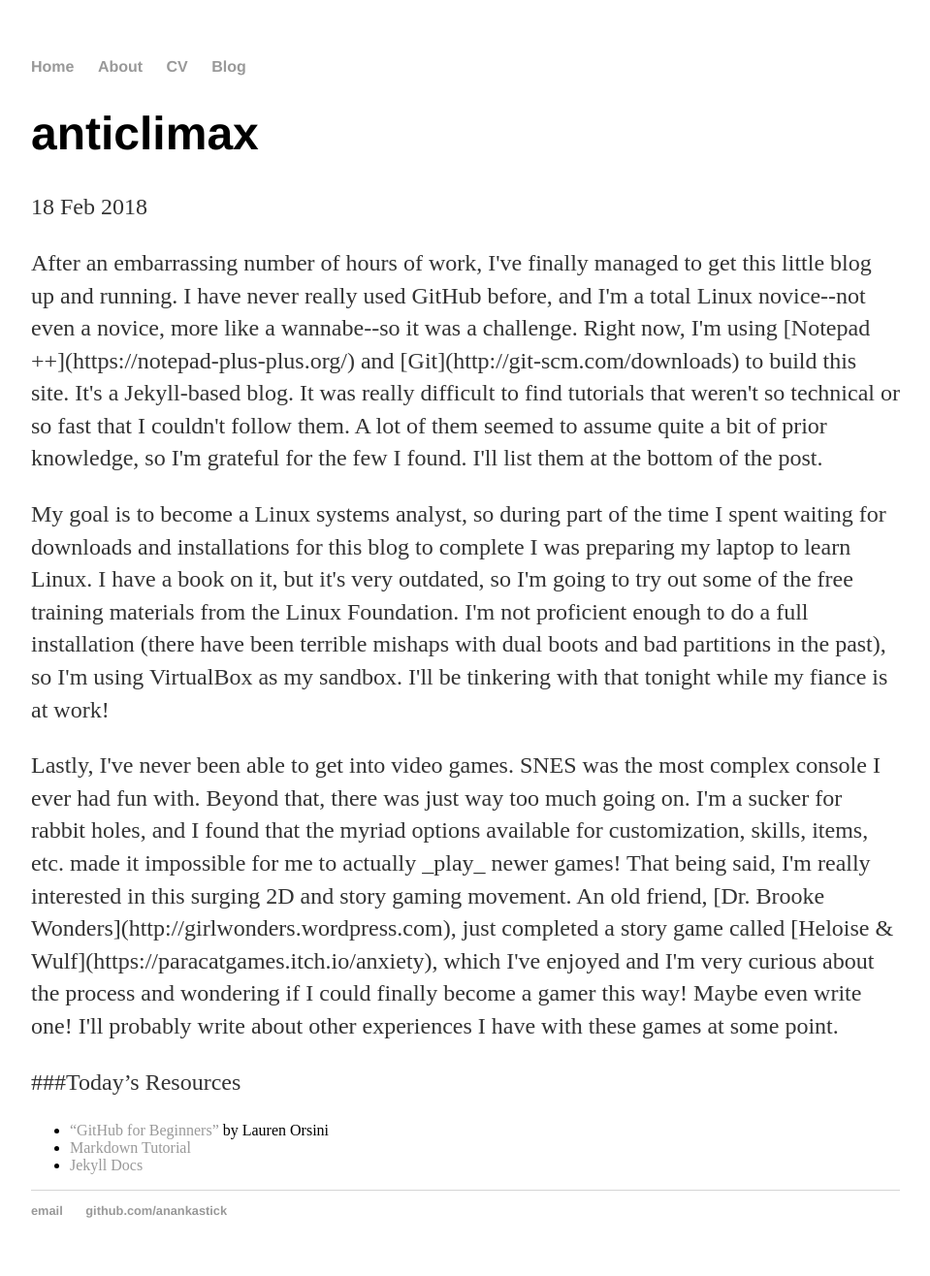
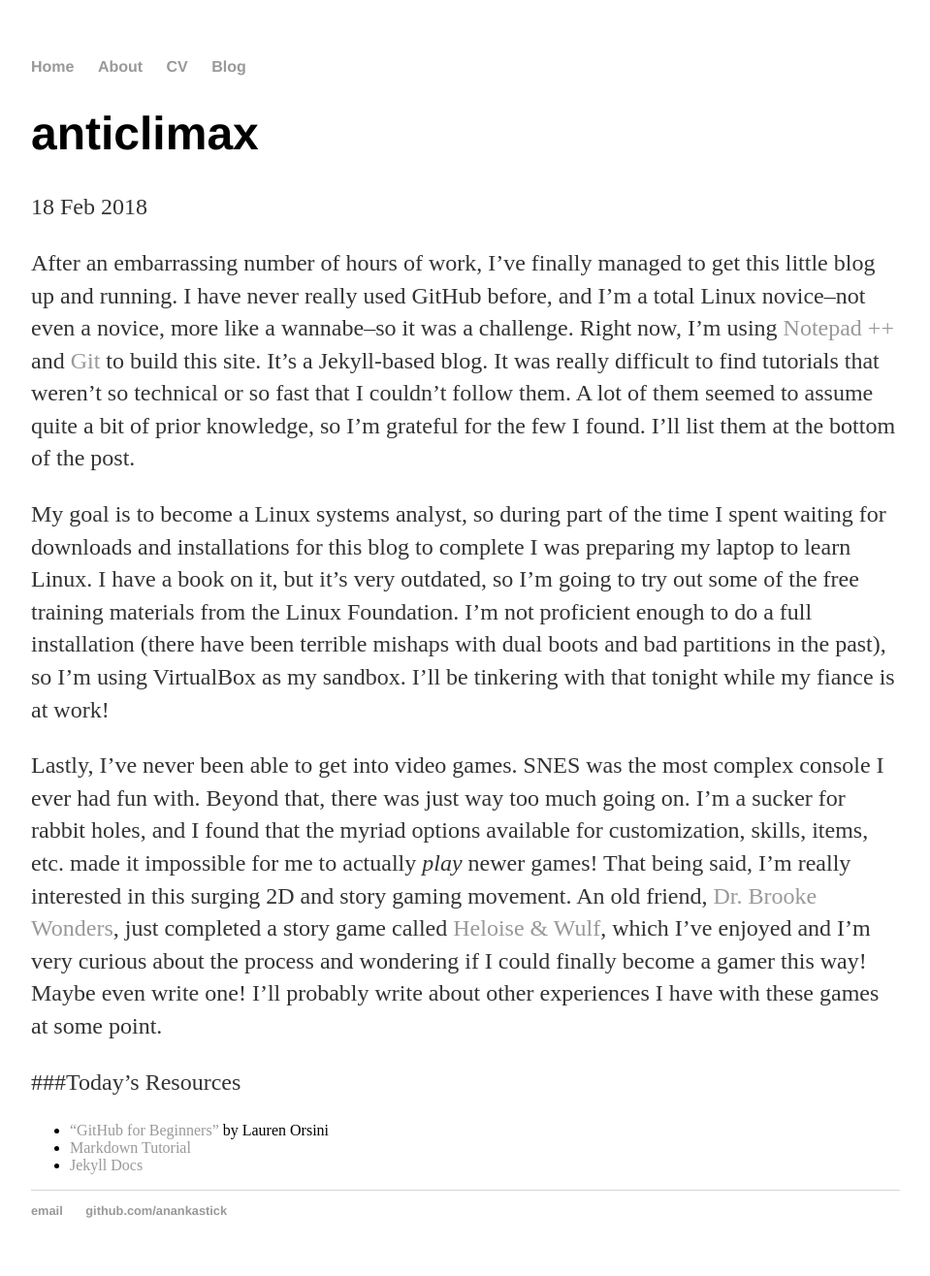
Before and after one commit to anankastick/anankastick.github.io, a Jekyll site: the page built from _posts/2018-02-18-first-post.md, in a window 1280 px wide. Shown: the whole page at 97% size, without its empty margins (160-1119 px from the left). Built offline with Jekyll 4.4.1, drawn with Linux system fonts in a browser that asks for light colours.

Commit message:
Update first blog post

```diff
--- a/_posts/2018-02-18-first-post.md
+++ b/_posts/2018-02-18-first-post.md
@@ -5,9 +5,12 @@ date:   2018-02-18
 categories: blog linux 2D-gaming jekyll
 ---
 
-<p>After an embarrassing number of hours of work, I've finally managed to get this little blog up and running. I have never really used GitHub before, and I'm a total Linux novice--not even a novice, more like a wannabe--so it was a challenge. Right now, I'm using [Notepad ++](https://notepad-plus-plus.org/) and [Git](http://git-scm.com/downloads) to build this site. It's a Jekyll-based blog. It was really difficult to find tutorials that weren't so technical or so fast that I couldn't follow them. A lot of them seemed to assume quite a bit of prior knowledge, so I'm grateful for the few I found. I'll list them at the bottom of the post.</p>
-<p>My goal is to become a Linux systems analyst, so during part of the time I spent waiting for downloads and installations for this blog to complete I was preparing my laptop to learn Linux. I have a book on it, but it's very outdated, so I'm going to try out some of the free training materials from the Linux Foundation. I'm not proficient enough to do a full installation (there have been terrible mishaps with dual boots and bad partitions in the past), so I'm using VirtualBox as my sandbox. I'll be tinkering with that tonight while my fiance is at work!</p>
-<p>Lastly, I've never been able to get into video games. SNES was the most complex console I ever had fun with. Beyond that, there was just way too much going on. I'm a sucker for rabbit holes, and I found that the myriad options available for customization, skills, items, etc. made it impossible for me to actually _play_ newer games! That being said, I'm really interested in this surging 2D and story gaming movement. An old friend, [Dr. Brooke Wonders](http://girlwonders.wordpress.com), just completed a story game called [Heloise & Wulf](https://paracatgames.itch.io/anxiety), which I've enjoyed and I'm very curious about the process and wondering if I could finally become a gamer this way! Maybe even write one! I'll probably write about other experiences I have with these games at some point.</p>
+After an embarrassing number of hours of work, I've finally managed to get this little blog up and running. I have never really used GitHub before, and I'm a total Linux novice--not even a novice, more like a wannabe--so it was a challenge. Right now, I'm using [Notepad ++](https://notepad-plus-plus.org/) and [Git](http://git-scm.com/downloads) to build this site. It's a Jekyll-based blog. It was really difficult to find tutorials that weren't so technical or so fast that I couldn't follow them. A lot of them seemed to assume quite a bit of prior knowledge, so I'm grateful for the few I found. I'll list them at the bottom of the post.
+
+My goal is to become a Linux systems analyst, so during part of the time I spent waiting for downloads and installations for this blog to complete I was preparing my laptop to learn Linux. I have a book on it, but it's very outdated, so I'm going to try out some of the free training materials from the Linux Foundation. I'm not proficient enough to do a full installation (there have been terrible mishaps with dual boots and bad partitions in the past), so I'm using VirtualBox as my sandbox. I'll be tinkering with that tonight while my fiance is at work!
+
+Lastly, I've never been able to get into video games. SNES was the most complex console I ever had fun with. Beyond that, there was just way too much going on. I'm a sucker for rabbit holes, and I found that the myriad options available for customization, skills, items, etc. made it impossible for me to actually _play_ newer games! That being said, I'm really interested in this surging 2D and story gaming movement. An old friend, [Dr. Brooke Wonders](http://girlwonders.wordpress.com), just completed a story game called [Heloise & Wulf](https://paracatgames.itch.io/anxiety), which I've enjoyed and I'm very curious about the process and wondering if I could finally become a gamer this way! Maybe even write one! I'll probably write about other experiences I have with these games at some point.
+
 ###Today's Resources
 * ["GitHub for Beginners"](https://readwrite.com/2013/09/30/understanding-github-a-journey-for-beginners-part-1/) by Lauren Orsini
 * [Markdown Tutorial](https://www.markdowntutorial.com/)
```
